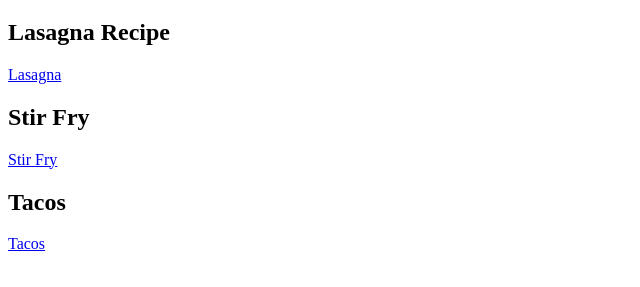
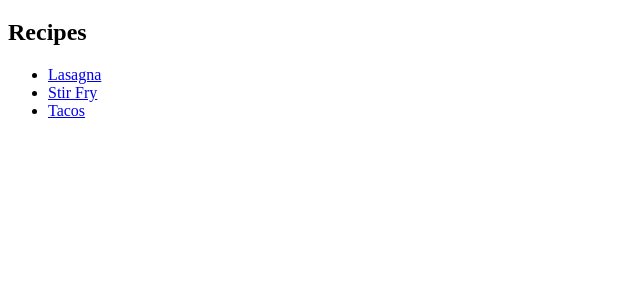
Before and after one commit to cvillanueva4111/odin-recipes, a plain HTML site: page index.html in a window 1280 px wide. Shown: the part 61-348 px from the top of the page, without its empty margins (0-640 px from the left). Drawn offline with Linux system fonts and the light colour scheme.

Commit message:
Change website structure to unordered list
This will clear up space and clean code to make navigation easier

```diff
--- a/index.html
+++ b/index.html
@@ -8,11 +8,12 @@
 </head>
 <body>
     <h1>Odin Recipes</h1>
-    <h2>Lasagna Recipe</h2>
-    <a href="./recipes/lasagna.html">Lasagna</a>
-    <h2>Stir Fry</h2>
-    <a href="./recipes/stir-fry.html">Stir Fry</a>
-    <h2>Tacos</h2>
-    <a href="./recipes/tacos.html">Tacos</a>
+    <h2>Recipes</h2>
+    <ul>
+        <li><a href="./recipes/lasagna.html">Lasagna</a></li>
+        <li><a href="./recipes/stir-fry.html">Stir Fry</a></li>
+        <li><a href="./recipes/tacos.html">Tacos</a></li>
+    </ul>
+
 </body>
 </html>
```
